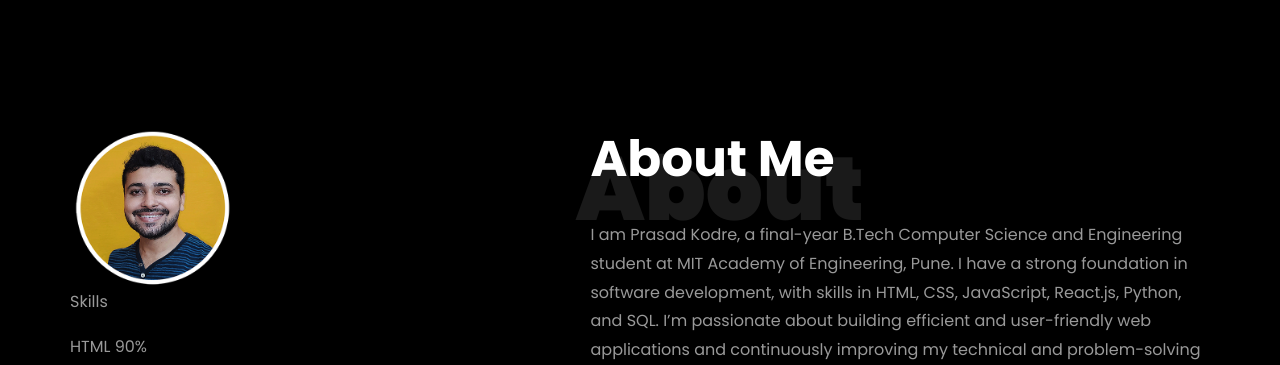
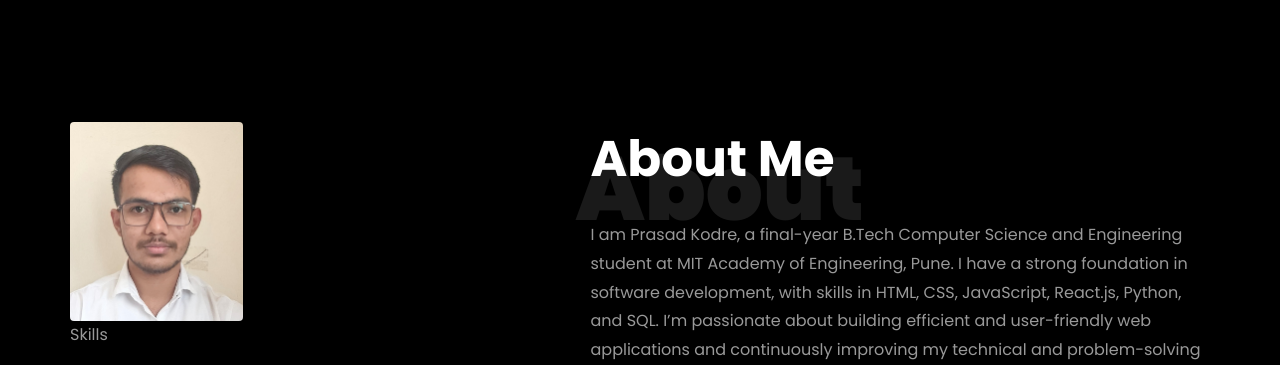
Before and after one commit to Prasad-7222/profile, a plain HTML site: page index.html in a window 1280 px wide. Shown: the part 740-1105 px from the top of the page. Drawn offline with Linux system fonts and the light colour scheme; files whose address does not match are found by name.

Commit message:
helloo commit

```diff
--- a/index.html
+++ b/index.html
@@ -219,7 +219,7 @@
 								<div class="row">
 									<div class="col-sm-6 col-md-5">
 										<div class="about-img">
-											<img src="images/about-me.png" class="img-fluid rounded b-shadow-a" alt="">
+											<img src="images/about-mee.png" class="img-fluid rounded b-shadow-a" alt="">
 										</div>
 									</div>
 									<!-- Details next to profile image -->
```
Also changed, not shown: images/about-mee.png (added), images/prak.jpg (added).
